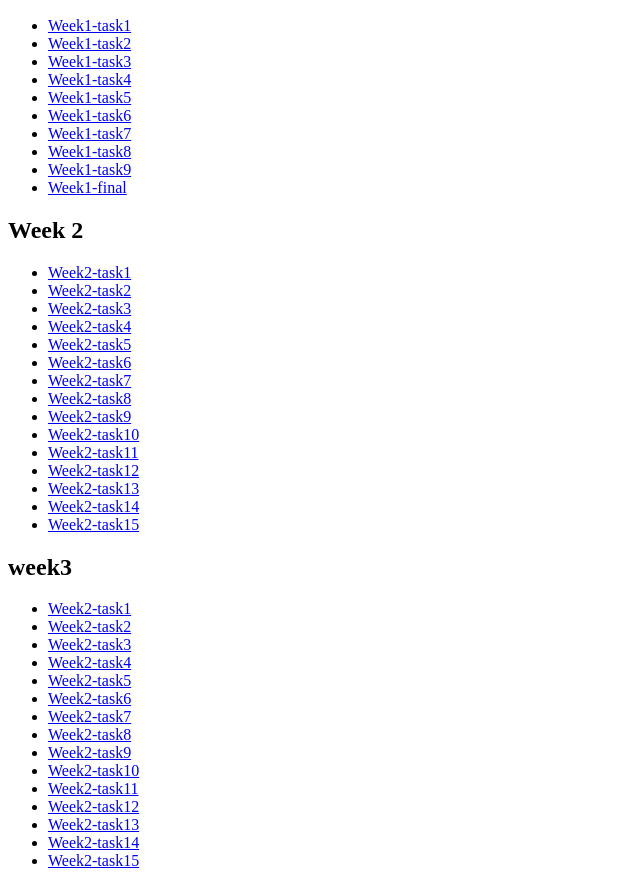
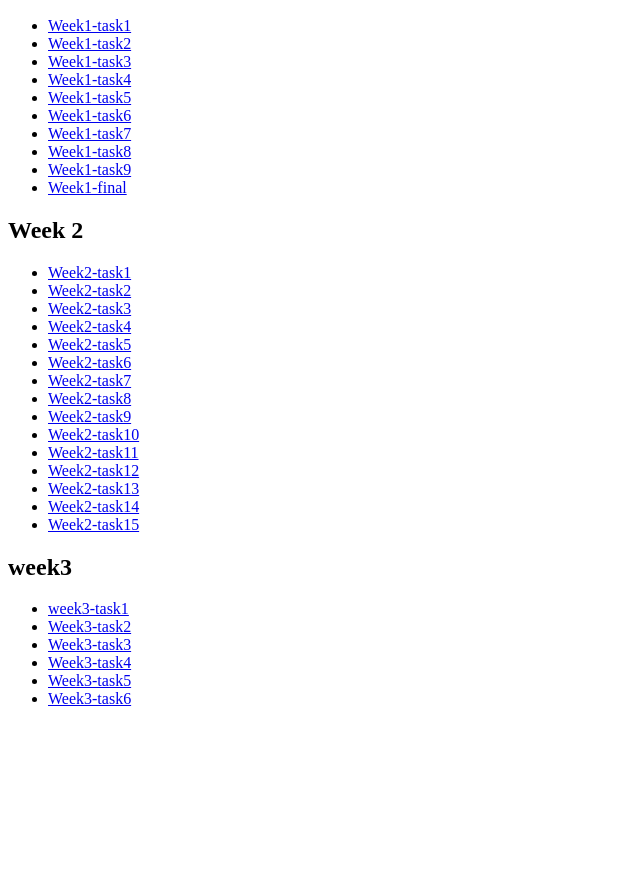
Before and after one commit to Suruu96/Learning-Fest, a plain HTML site: page index.html in a window 1280 px wide. Shown: the part 110-996 px from the top of the page, without its empty margins (0-640 px from the left). After the commit the page ends 834 px from the top, so only its background shows below. Drawn offline with Linux system fonts and the light colour scheme.

Commit message:
Update index.html

```diff
--- a/index.html
+++ b/index.html
@@ -39,21 +39,13 @@
     </ul>
      <h2>week3</h2>
     <ul>
-        <li><a href="week3 bootstrap/task1.html">Week2-task1</a></li>
-        <li><a href="week3 bootstrap/task2.html">Week2-task2</a></li>
-        <li><a href="week3 bootstrap/task3.html">Week2-task3</a></li>
-        <li><a href="week3 bootstrap/task4.html">Week2-task4</a></li>
-        <li><a href="week3 bootstrap/task5.html">Week2-task5</a></li>
-        <li><a href="week3 bootstrap/task6.html">Week2-task6</a></li>
-        <li><a href="week3 bootstrap/task7.html">Week2-task7</a></li>
-        <li><a href="week3 bootstrap/task8.html">Week2-task8</a></li>
-        <li><a href="week3 bootstrap/task9.html">Week2-task9</a></li>
-        <li><a href="week3 bootstrap/task10.html">Week2-task10</a></li>
-        <li><a href="week3 bootstrap/task11.html">Week2-task11</a></li>
-        <li><a href="week3 bootstrap/task12.html">Week2-task12</a></li>
-        <li><a href="week3 bootstrap/task13.html">Week2-task13</a></li>
-        <li><a href="week3 bootstrap/task14.html">Week2-task14</a></li>
-        <li><a href="week3 bootstrap/task15.html">Week2-task15</a></li>
+        <li><a href="week3 bootstrap/task1.html">week3-task1</a></li>
+        <li><a href="week3 bootstrap/task2.html">Week3-task2</a></li>
+        <li><a href="week3 bootstrap/task3.html">Week3-task3</a></li>
+        <li><a href="week3 bootstrap/task4.html">Week3-task4</a></li>
+        <li><a href="week3 bootstrap/task5.html">Week3-task5</a></li>
+        <li><a href="week3 bootstrap/task6.html">Week3-task6</a></li>
+
     </ul>
 
 </body>
```
